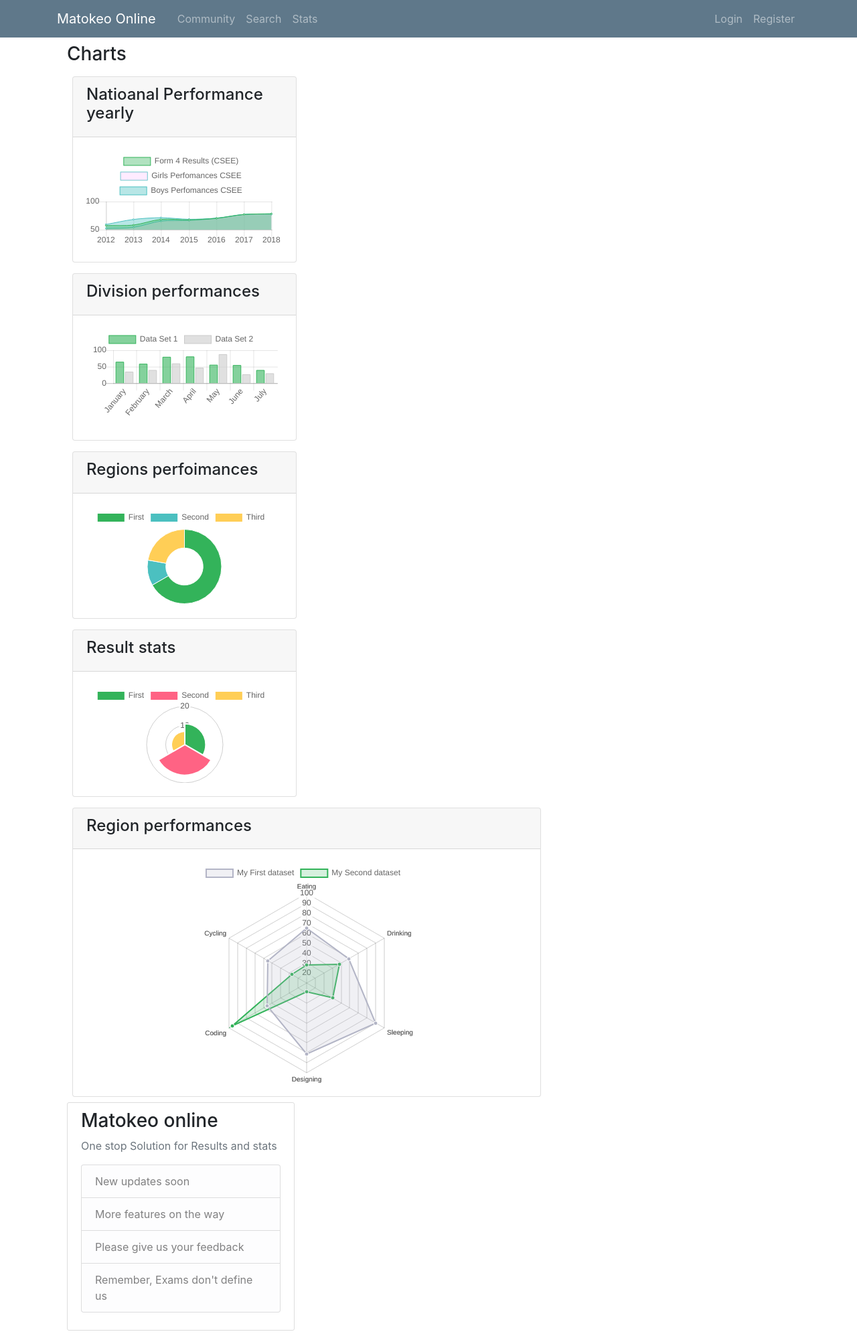
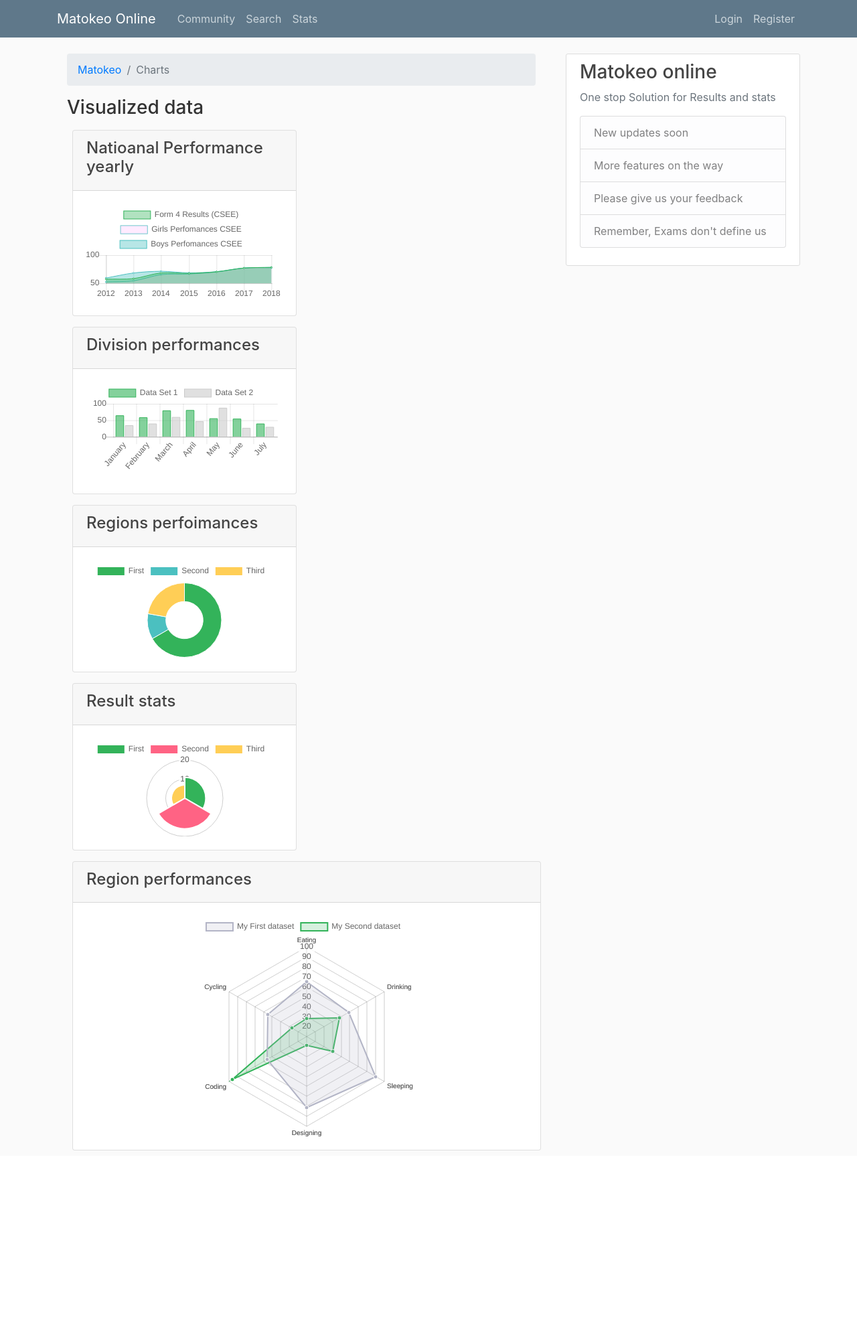
Before and after one commit to bensonsanga/Matokeo00, a Flask app: page /stats in a window 1280 px wide. Shown: the whole page at 67% size. After the commit the page ends 1718 px from the top, so only its background shows below. Run offline with Flask 2, Linux system fonts and the light colour scheme; some libraries are stand-ins or nearby versions.

Commit message:
fixed stats

```diff
--- a/flaskblog/templates/charts.html
+++ b/flaskblog/templates/charts.html
@@ -1,16 +1,6 @@
 {% extends "layout.html" %}
 {% block content %}
-    <link rel="stylesheet" href="{{url_for('static', filename='vendor/bootstrap/css/bootstrap.min.css')}}">
-    <!-- Font Awesome CSS-->
-    <link rel="stylesheet" href="{{url_for('static', filename='vendor/font-awesome/css/font-awesome.min.css')}}">
-    <!-- Fontastic Custom icon font-->
-    <link rel="stylesheet" href="{{url_for('static', filename='css/fontastic.css')}}">
-    <!-- Google fonts - Roboto -->
-    <link rel="stylesheet" href="https://fonts.googleapis.com/css?family=Roboto:300,400,500,700">
-    <!-- jQuery Circle-->
-    <link rel="stylesheet" href="{{url_for('static', filename='css/grasp_mobile_progress_circle-1.0.0.min.css')}}">
-    <!-- Custom Scrollbar-->
-    <link rel="stylesheet" href="{{url_for('static', filename='vendor/malihu-custom-scrollbar-plugin/jquery.mCustomScrollbar.css')}}">
+
     <!-- theme stylesheet-->
     <!-- Custom stylesheet - for your changes-->
     <link rel="stylesheet" href="{{url_for('static', filename='css/custom.css')}}">
@@ -24,11 +14,12 @@
           </ul>
         </div>
       </div>
+      <div>
       <section class="charts">
         <div class="container-fluid">
           <!-- Page Header-->
           <header>
-            <h1 class="h3 display">Charts</h1>
+            <h1 class="h3 display">Visualized data</h1>
           </header>
           <div class="row">
             <div class="col-lg-6 m-2 m-2">
```
